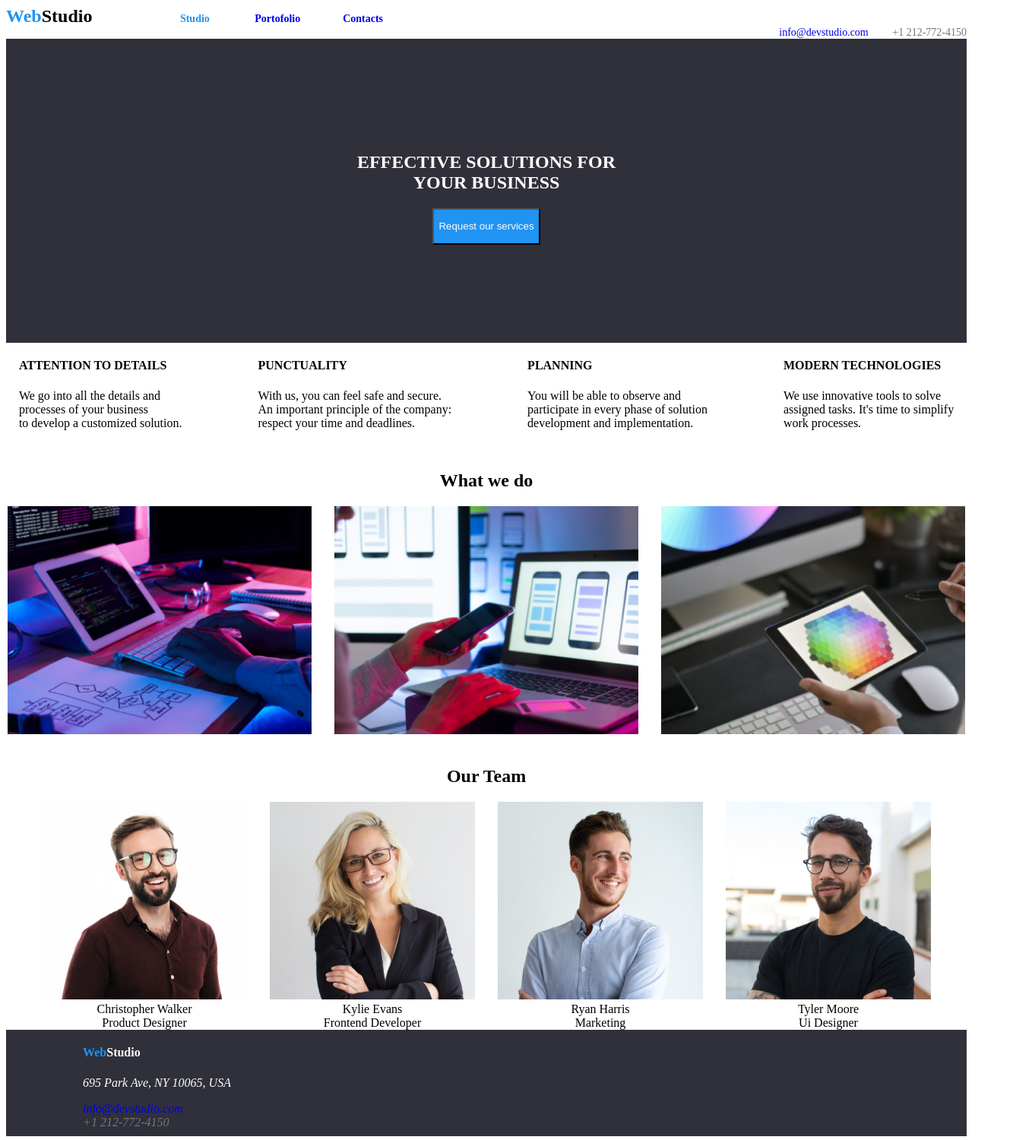
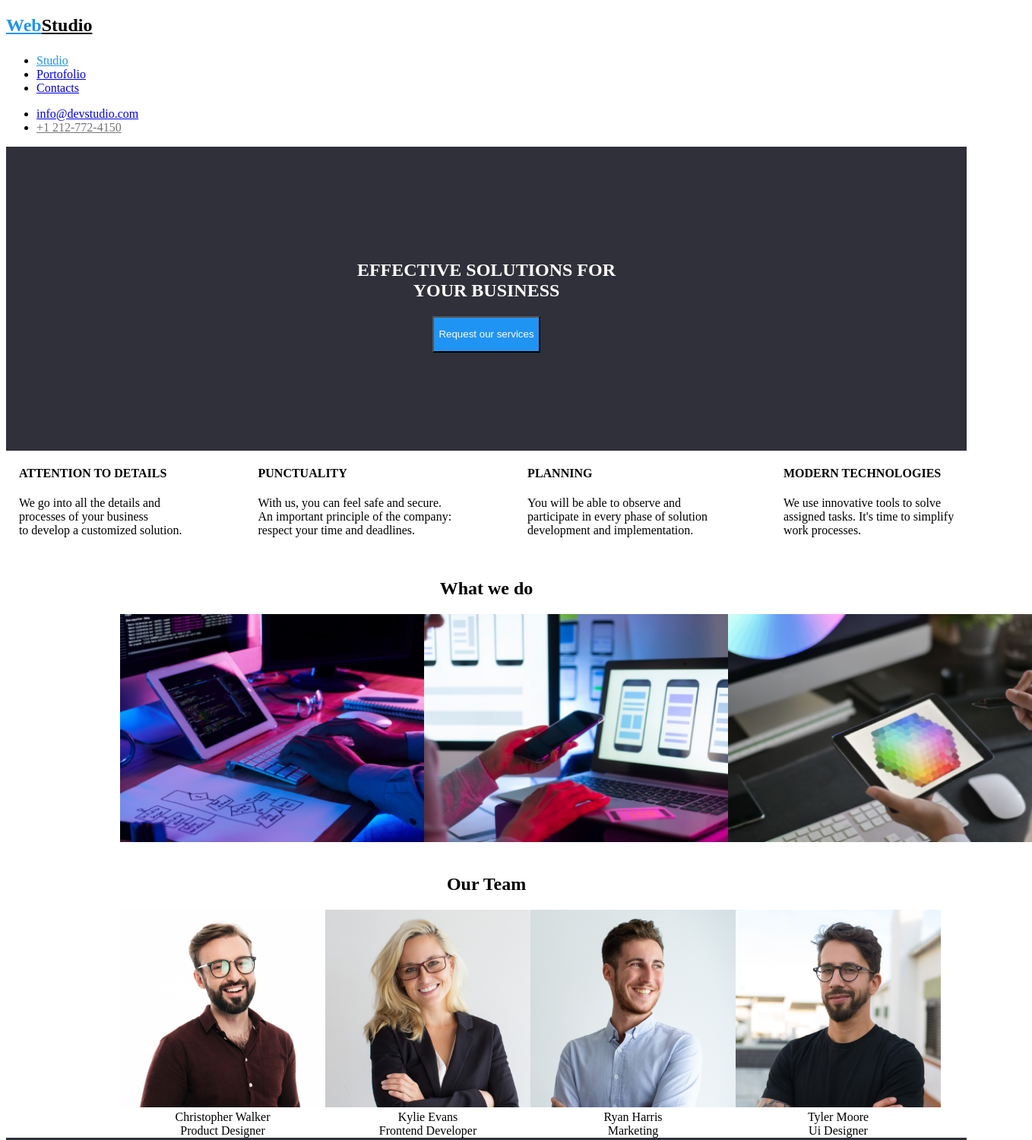
Before and after one commit to exigibil/GoitDemo, a plain HTML site: page index.html in a window 1280 px wide. Shown: the top 1500 px of the page at 76% size, 1358 px wide, since content can reach past the window. Drawn offline with Linux system fonts and the light colour scheme.

Commit message:
Update index.html

```diff
--- a/index.html
+++ b/index.html
@@ -9,22 +9,23 @@
 
 <body>
 
+    <p><h2> <a href="#">
+        <font size="+2"> <a href="#home" style="color:hsl(207, 90%, 54%)"><b>Web</b></a><a href="#home" style="color:black"><b>Studio</b></a></font> </a> </p>
     <nav>
-        <div class="navbar">
-            <a href="#">
-            <font size="+2"> <a href="#home" style="color:hsl(207, 90%, 54%)"><b>Web</b></a><a href="#home" style="color:black"><b>Studio</b></a></font> </a>  &nbsp &nbsp &nbsp &nbsp &nbsp &nbsp &nbsp &nbsp  &nbsp &nbsp &nbsp &nbsp  &nbsp &nbsp &nbsp &nbsp
-        <b> <a href="#home" style="color:hsl(207, 90%, 54%)">Studio</a> &nbsp &nbsp &nbsp &nbsp &nbsp &nbsp &nbsp &nbsp
-            <a href="#Portofolio">Portofolio</a>&nbsp &nbsp &nbsp &nbsp &nbsp &nbsp &nbsp &nbsp
-            <a href="#Contacts">Contacts</a>&nbsp &nbsp &nbsp &nbsp &nbsp &nbsp &nbsp &nbsp &nbsp &nbsp &nbsp &nbsp &nbsp &nbsp &nbsp &nbsp &nbsp &nbsp &nbsp &nbsp
+    <div class="navbar">
+        </h2>
+         <ul>
+           <li> <a href="#home" style="color:hsl(207, 90%, 54%)">Studio</a> </li>
+            <li><a href="#Portofolio">Portofolio</a></li>
+            <li><a href="#Contacts">Contacts</a></li>
+        </ul>
+        <ul>
+        <li><a href="mailto:info@devstudio.com">info@devstudio.com</a></li>
+        <li><a href="tel:+1 212-772-4150" style="color:hsl(0, 0%, 46%)">+1 212-772-4150</a></li>
+        </ul>
+    </nav>
+   </div>
 
-        </b>
-        </div>
-    </nav>
-
-    <div class="contacts">
-    <a href="mailto:info@devstudio.com">info@devstudio.com</a> &nbsp &nbsp &nbsp &nbsp
-    <a href="tel:+1 212-772-4150" style="color:hsl(0, 0%, 46%)">+1 212-772-4150</a>
-    </div>
 
 <section class="head">
 <div>
@@ -71,7 +72,7 @@
 </table-->
 
 <section>
-    <center><div class="whatwedo"> <caption><h1><b>What we do</b></h1></caption></div></center>
+  <h1 style="text-align: center;"><b>What we do</b></h1>
 
  <div class="centru">
     <div><center><img src="images/tst.png" alt="writing at keyboard" height=300 width=400> </img> </center></div>
@@ -83,9 +84,9 @@
 <br>
 
 <section>
-    <center><div class="whatwedo"> <caption><h1><b>Our Team</b></h1></caption></div></center>
+    <h1 style="text-align: center;"><b>Our Team</b></h1>
 
-<div class="ourteam">
+<div class="centru">
 <div><center><img src="images/christopher walker.jpg" alt="men foto" height=260 width=270 />
     <figcaption>Christopher Walker<br>Product Designer</figcaption></center></div>
 <div><center><img src="images/kylie evans.jpg" alt="woman foto" height=260 width=270/>
@@ -141,7 +142,6 @@
 <!-- Stilizarea siteului-->
 <style>
     .navbar {
-
       text-decoration: none;
       font-size: 14px;
      }
@@ -213,25 +213,13 @@
 
 <style>
     .centru {
-        display: grid;
-        grid-template-columns: repeat(4, 2fr);
-        gap: 30px;
-        align-items: center;
-        display: flex;
-        justify-content: center;
+    display: flex;
+    justify-content:space-between;
+    margin: 0 150px 0 150px;
       }
 </style>
 
-<style>
-    .ourteam {
-        display:grid
-        grid-template-columns: repeat(4, 2fr);
-        gap: 30px;
-        display: flex;
-        justify-content: center;
 
-      }
-</style>
 
 <!--Stilul tabelului cu poze, varianta 2 our team-->
 <style>
```
